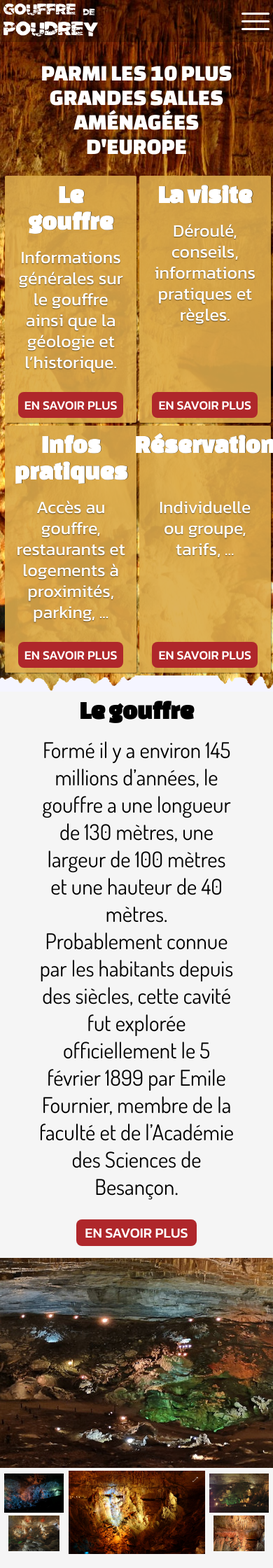
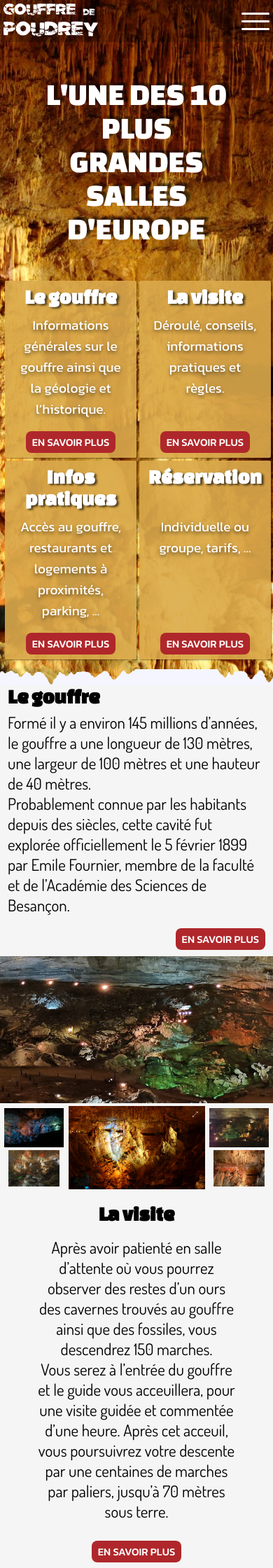
Before and after one commit to bast478/Projet_partie-int-gration, a PHP site: page / in a window 390 px wide. Shown: the top 2240 px of the page at 70% size. Run offline with PHP 8.4, Linux system fonts and the light colour scheme.

Commit message:
Responsive header et Le gouffre

```diff
--- a/index.html
+++ b/index.html
@@ -39,6 +39,7 @@
             </ul>
         </nav>
         <p>parmi les 10 plus grandes salles aménagées d'europe</p>
+        <p>l'une des 10 plus grandes salles d'europe</p>
         <section id="header_infos">
             <div>
                 <h2>Le gouffre</h2>
--- a/style.css
+++ b/style.css
@@ -154,6 +154,10 @@ header > p {
     margin: 7.969vw auto 0;
     /*text-shadow: 13px -9px 20px black;*/
     text-shadow: 0.677vw -0.469vw 1.042vw black;
+}
+
+header > p:nth-child(4) {
+    display: none;
 }
 
 /*Stalactites header*/
@@ -645,6 +649,7 @@ form > input[type=submit] {
     .main_button {
         font-size: 1.25rem;
         padding: .25rem .75rem;
+        border-radius: 8px;
     }
 
     .secondary_button {
@@ -973,10 +978,6 @@ form > input[type=submit] {
 
 @media only screen and (max-width: 780px) {
 
-    .main_button {
-        border-radius: 8px;
-    }
-
     /*Section infos header*/
 
      /*#header_infos > div {
@@ -1035,6 +1036,10 @@ form > input[type=submit] {
     font-size: 1.125rem;
     padding: .3125rem .5625rem;
     border-radius: 8px;
+}
+
+main {
+    margin-top: 0;
 }
 
 #main_Reservation > div > section {
@@ -1107,3 +1112,88 @@ form > input[type=submit] {
         margin: 3.5rem 0 1.75rem;
     }
 }
+
+@media only screen and (max-width: 475px) {
+
+    .main_titles {
+        font-size: 1.8125rem;
+    }
+
+    .main_texts {
+        font-size: 1.4375rem;
+    }
+
+    .main_button {
+        font-size: .9375rem;
+        padding: .25rem .5625rem;
+    }
+
+    /*HEADER*/
+
+    /*gros texte*/
+
+    header > p {
+        font-size: 2.8125rem;
+        margin: 3.125rem auto 3.1875rem;
+    }
+
+    header > p:nth-child(3) {
+        display: none;
+    }
+
+    header > p:nth-child(4) {
+        display: block;
+    }
+
+    /*section header infos*/
+
+    #header_infos {
+        margin: 0 .4375rem .875rem;
+    }
+
+    #header_infos > div > h2 {
+        font-size: 1.8125rem;
+        text-shadow: 3px 2px 3px rgba(0,0,0,0.65);
+    }
+
+    #header_infos > div > p:nth-child(2) {
+        font-size: 1.1875rem;
+        margin: .6875rem 0 1rem;
+        text-shadow: 0 3px 5px rgba(0,0,0,0.50);
+    }
+
+    #header_infos > div:last-child > p:nth-child(2) {
+        margin: 2.625rem 0 1rem;
+    }
+
+    #header_infos > div > p > a {
+        font-size: .9375rem;
+        padding: .25rem .5625rem;
+    }
+
+    /*MAIN*/
+
+    /*Le gouffre*/
+
+    #main_Le-gouffre > section:first-child {
+        margin: 0 .6875rem;
+        text-align: initial;
+        display: flex;
+    }
+
+    #main_Le-gouffre > section:first-child > p:nth-child(2) {
+        margin: .4375rem 0 1.1875rem;
+    }
+
+    #main_Le-gouffre > section:first-child > p:nth-child(3) {
+        margin-bottom: .5625rem;
+    }
+
+    #main_Le-gouffre > div:nth-child(2) {
+        height: 210px;
+    }
+
+    /*Gallery*/
+
+
+}
```
